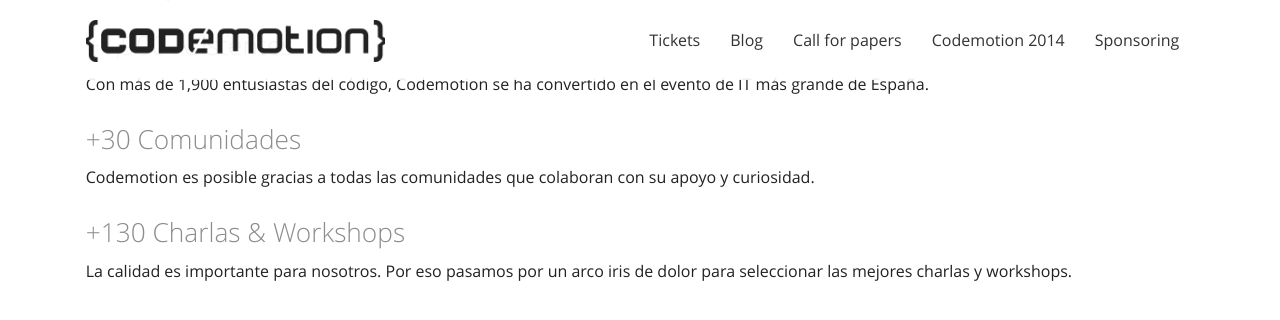
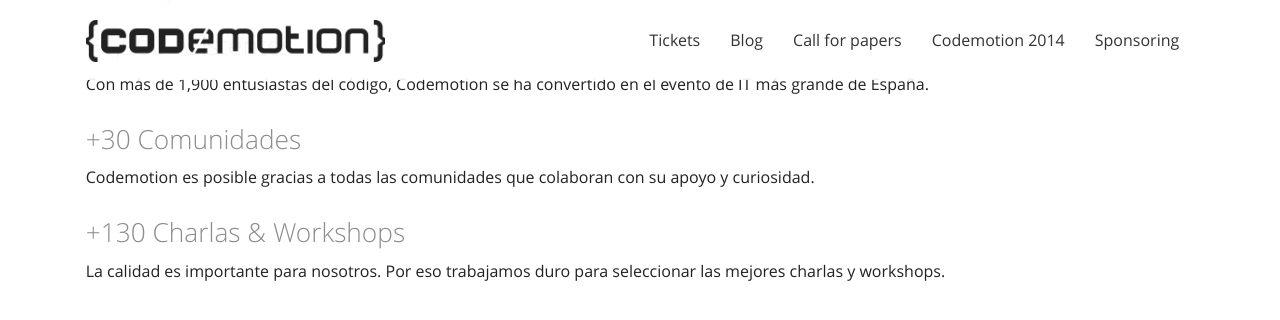
Before and after one commit to JMPerez/web-codemotion-2015, a Jekyll site: the page built from es/index.html, in a window 1280 px wide and 900 px high, scrolled down 1293 px, cut to the strip 0-368 px from the top of the window. Shown: the top 320 px of the strip. Built offline with Jekyll 4.4.1, drawn with Linux system fonts in a browser that asks for light colours; nearby versions of some CDN libraries.

Commit message:
Minor change

```diff
--- a/_config.yml
+++ b/_config.yml
@@ -54,7 +54,7 @@
     - title: "+30 Comunidades"
       text: "Codemotion es posible gracias a todas las comunidades que colaboran con su apoyo y curiosidad."
     - title: "+130 Charlas & Workshops"
-      text: "La calidad es importante para nosotros. Por eso pasamos por un arco iris de dolor para seleccionar las mejores charlas y workshops. "
+      text: "La calidad es importante para nosotros. Por eso trabajamos duro para seleccionar las mejores charlas y workshops. "
   locationBlockTitle: "Dónde"
   viewOnGoogleMaps: "Ver en Google Maps"
   parkingAvailability: "El parking tiene capacidad limitada, y seremos bastantes. Recomendamos usar el transporte público, que es sorprendentemente sencillo:"
```
